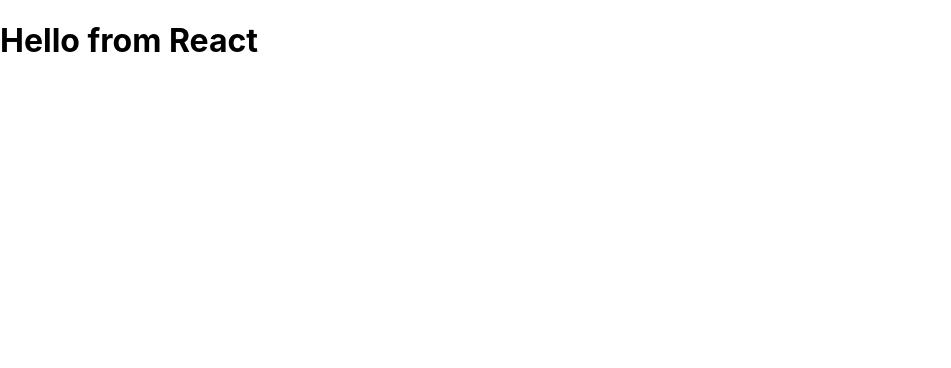
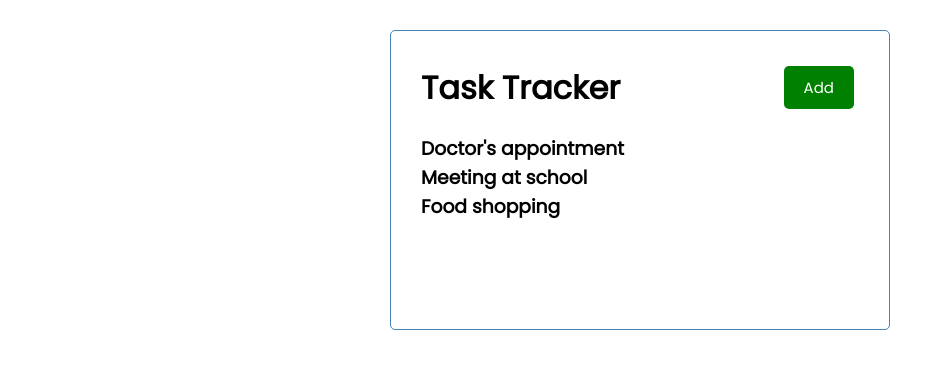
Before and after one commit to awanikendurkar/react-task-tracker, a React (Create React App) app: page / in a window 1280 px wide. Shown: the top 368 px of the page, without its empty margins (0-951 px from the left). Built offline with nearby package versions, Linux system fonts and the light colour scheme.

Commit message:
Added Header, Button, Tasks components

```diff
--- a/src/App.js
+++ b/src/App.js
@@ -1,9 +1,13 @@
+import Header from "./components/Header";
+import Tasks from "./components/Tasks";
+
 function App() {
-  return (
-    <div className="container">
-      <h1>Hello from React</h1>
-    </div>
-  );
+    return (
+        <div className='container'>
+            <Header />
+            <Tasks />
+        </div>
+    );
 }
 
 export default App;
--- /dev/null
+++ b/src/components/Button.js
@@ -0,0 +1,25 @@
+import PropTypes from "prop-types";
+
+const Button = ({ color, text, onClick }) => {
+    return (
+        <button
+            onClick={onClick}
+            style={{ backgroundColor: color }}
+            className='btn'
+        >
+            {text}
+        </button>
+    );
+};
+
+Button.defaultProps = {
+    color: "steelblue",
+};
+
+Button.propTypes = {
+    text: PropTypes.string,
+    color: PropTypes.string,
+    onClick: PropTypes.func.isRequired,
+};
+
+export default Button;
--- /dev/null
+++ b/src/components/Header.js
@@ -0,0 +1,24 @@
+import PropTypes from "prop-types";
+import Button from "./Button";
+
+const Header = ({ title }) => {
+    const onClick = () => {
+        console.log("click");
+    };
+    return (
+        <header className='header'>
+            <h1>{title}</h1>
+            <Button color='green' text='Add' onClick={onClick} />
+        </header>
+    );
+};
+
+Header.defaultProps = {
+    title: "Task Tracker",
+};
+
+Header.propTypes = {
+    title: PropTypes.string,
+};
+
+export default Header;
--- /dev/null
+++ b/src/components/Tasks.js
@@ -0,0 +1,32 @@
+const tasks = [
+    {
+        id: 1,
+        text: "Doctor's appointment",
+        day: "Feb 5th at 2:30 pm",
+        reminder: true,
+    },
+    {
+        id: 2,
+        text: "Meeting at school",
+        day: "Feb 6th at 1:30 pm",
+        reminder: true,
+    },
+    {
+        id: 3,
+        text: "Food shopping",
+        day: "Feb 5th at 2:30 pm",
+        reminder: false,
+    },
+];
+
+const Tasks = () => {
+    return (
+        <>
+            {tasks.map((task) => (
+                <h3 key={task.id}>{task.text}</h3>
+            ))}
+        </>
+    );
+};
+
+export default Tasks;
--- a/src/index.css
+++ b/src/index.css
@@ -1,13 +1,112 @@
-body {
+@import url('https://fonts.googleapis.com/css2?family=Poppins:wght@300;400&display=swap');
+
+* {
+  box-sizing: border-box;
   margin: 0;
-  font-family: -apple-system, BlinkMacSystemFont, 'Segoe UI', 'Roboto', 'Oxygen',
-    'Ubuntu', 'Cantarell', 'Fira Sans', 'Droid Sans', 'Helvetica Neue',
-    sans-serif;
-  -webkit-font-smoothing: antialiased;
-  -moz-osx-font-smoothing: grayscale;
+  padding: 0;
 }
 
-code {
-  font-family: source-code-pro, Menlo, Monaco, Consolas, 'Courier New',
-    monospace;
+body {
+  font-family: 'Poppins', sans-serif;
 }
+
+.container {
+  max-width: 500px;
+  margin: 30px auto;
+  overflow: auto;
+  min-height: 300px;
+  border: 1px solid steelblue;
+  padding: 30px;
+  border-radius: 5px;
+}
+
+.header {
+  display: flex;
+  justify-content: space-between;
+  align-items: center;
+  margin-bottom: 20px;
+}
+
+.btn {
+  display: inline-block;
+  background: #000;
+  color: #fff;
+  border: none;
+  padding: 10px 20px;
+  margin: 5px;
+  border-radius: 5px;
+  cursor: pointer;
+  text-decoration: none;
+  font-size: 15px;
+  font-family: inherit;
+}
+
+.btn:focus {
+  outline: none;
+}
+
+.btn:active {
+  transform: scale(0.98);
+}
+
+.btn-block {
+  display: block;
+  width: 100%;
+}
+
+.task {
+  background: #f4f4f4;
+  margin: 5px;
+  padding: 10px 20px;
+  cursor: pointer;
+}
+
+.task.reminder {
+  border-left: 5px solid green;
+}
+
+.task h3 {
+  display: flex;
+  align-items: center;
+  justify-content: space-between;
+}
+
+.add-form {
+  margin-bottom: 40px;
+}
+
+.form-control {
+  margin: 20px 0;
+}
+
+.form-control label {
+  display: block;
+}
+
+.form-control input {
+  width: 100%;
+  height: 40px;
+  margin: 5px;
+  padding: 3px 7px;
+  font-size: 17px;
+}
+
+.form-control-check {
+  display: flex;
+  align-items: center;
+  justify-content: space-between;
+}
+
+.form-control-check label {
+  flex: 1;
+}
+
+.form-control-check input {
+  flex: 2;
+  height: 20px;
+}
+
+footer {
+  margin-top: 30px;
+  text-align: center;
+}
```
